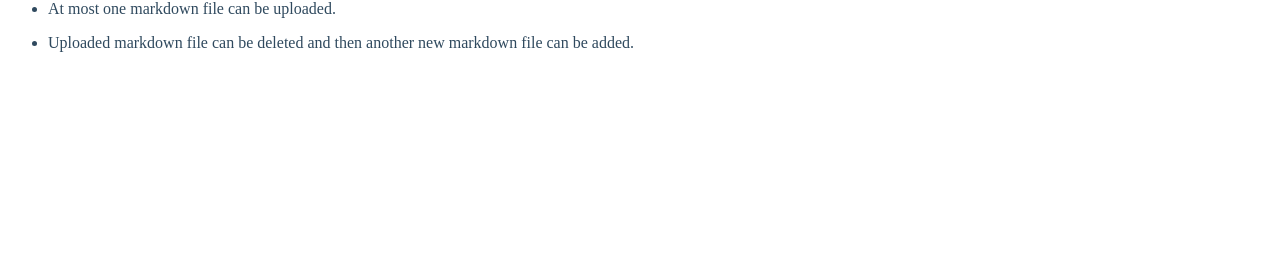
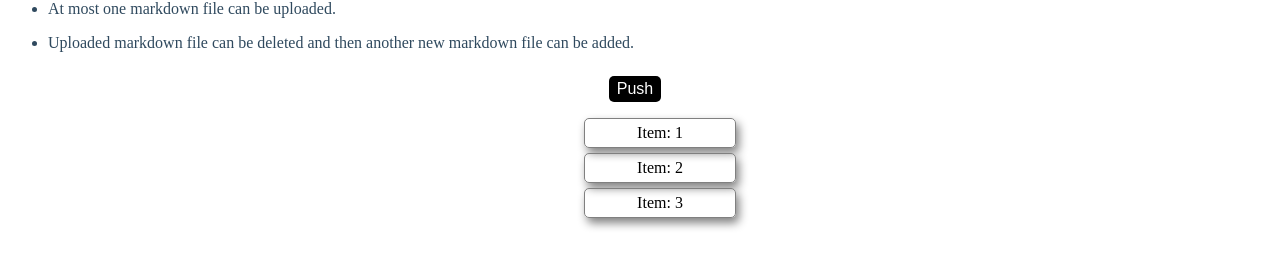
Before and after one commit to 321paranoiawhy/uni-md, a Nuxt app in the folder frontend/: page /home in a window 1280 px wide. Shown: the part 297-564 px from the top of the page. Built offline with nearby package versions, Linux system fonts and the light colour scheme.

Commit message:
add AnimatedList component

```diff
--- /dev/null
+++ b/frontend/components/AnimatedList.vue
@@ -0,0 +1,86 @@
+<template>
+    <div>
+        <button @click="addItem">Push</button>
+        <!-- <button @click="removeItem">Pop</button> -->
+        <transition-group name="list" tag="ul">
+            <li v-for="(item, index) in list" :key="item" class="item" @click="removeItem(index)">Item: {{ item }}</li>
+        </transition-group>
+    </div>
+</template>
+
+<script setup lang="ts">
+const list = ref([1, 2, 3]);
+
+
+const removeItem = (index: number) => {
+    list.value.splice(index, 1);
+};
+
+const addItem = () => {
+    list.value.splice(0, 0, +Math.random().toFixed(2));
+    // list.value.push();
+};
+</script>
+
+<style scoped>
+div {
+    text-align: center;
+}
+
+button {
+    margin-right: 10px;
+    border: none;
+    border-radius: 5px;
+    background-color: black;
+    color: white;
+    font-size: 16px;
+    padding: 4px 8px;
+    font-weight: 500;
+    cursor: pointer;
+}
+
+.item {
+    width: 150px;
+    border: 1px solid gray;
+    border-radius: 5px;
+    box-shadow: 3px 5px 10px gray;
+    padding: 5px 0;
+    margin: 5px auto;
+    list-style: none;
+}
+
+/*
+Adding animations for list items
+*/
+.list-enter-active {
+    /* animation: fade-in 0.5s ease-in-out; */
+    animation: opacity-in-out 0.5s ease-in-out;
+}
+
+.list-leave-active {
+    /* animation: fade-in 0.5s ease-in-out reverse; */
+    animation: opacity-in-out 0.5s ease-in-out reverse;
+}
+
+@keyframes fade-in {
+    0% {
+        opacity: 0;
+        transform: translateX(30px);
+    }
+
+    100% {
+        transform: translateX(0px);
+    }
+}
+
+/* 透明度过渡动画 */
+@keyframes opacity-in-out {
+    0% {
+        opacity: 0;
+    }
+
+    100% {
+        opacity: 1;
+    }
+}
+</style>
--- a/frontend/pages/home.vue
+++ b/frontend/pages/home.vue
@@ -47,6 +47,11 @@
       </li>
     </ul>
   </div>
+
+  <AnimatedList />
+
+
+  <!-- <AnimatedList></AnimatedList> -->
 </template>
 
 <script setup lang="ts">
```
